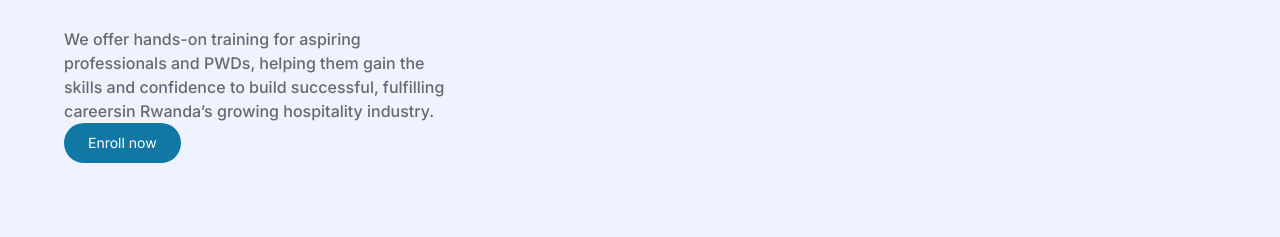
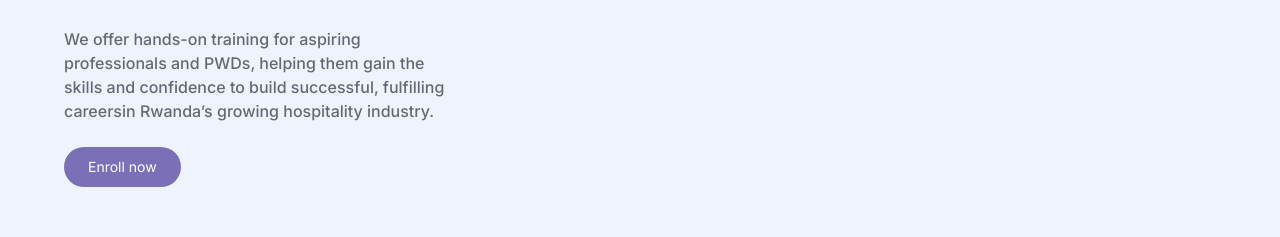
Before and after one commit to mbonikev/hotel_talents_pool, a React (Vite) app: page /#/ in a window 1280 px wide. Shown: the part 1440-1677 px from the top of the page. Built offline with nearby package versions, Linux system fonts and the light colour scheme; what ldrs would draw is missing.

Commit message:
Stalker-commit: src/components/FewCourses.jsx

```diff
--- a/src/components/FewCourses.jsx
+++ b/src/components/FewCourses.jsx
@@ -13,13 +13,13 @@ function FewCourses() {
         <p className="text-base font-medium leading-6 max-w-[400px] pt-5 opacity-65">
           {CoursesSection.HeaderDesc}
         </p>
+        <Link
+          className="text-sm mt-[20px] w-fit bg-[#7b6fb8] transition active:scale-90 text-white py-2.5 px-6 rounded-full max-lg:hidden"
+          to="/courses"
+        >
+          Enroll now
+        </Link>
       </div>
-      <Link
-        className="text-sm w-fit bg-main-color transition active:scale-90 text-white py-2.5 px-6 rounded-full max-lg:hidden"
-        to='/courses'
-      >
-        Enroll now
-      </Link>
       {/* courses grid */}
       <div className="w-full gap-5"></div>
     </div>
```
